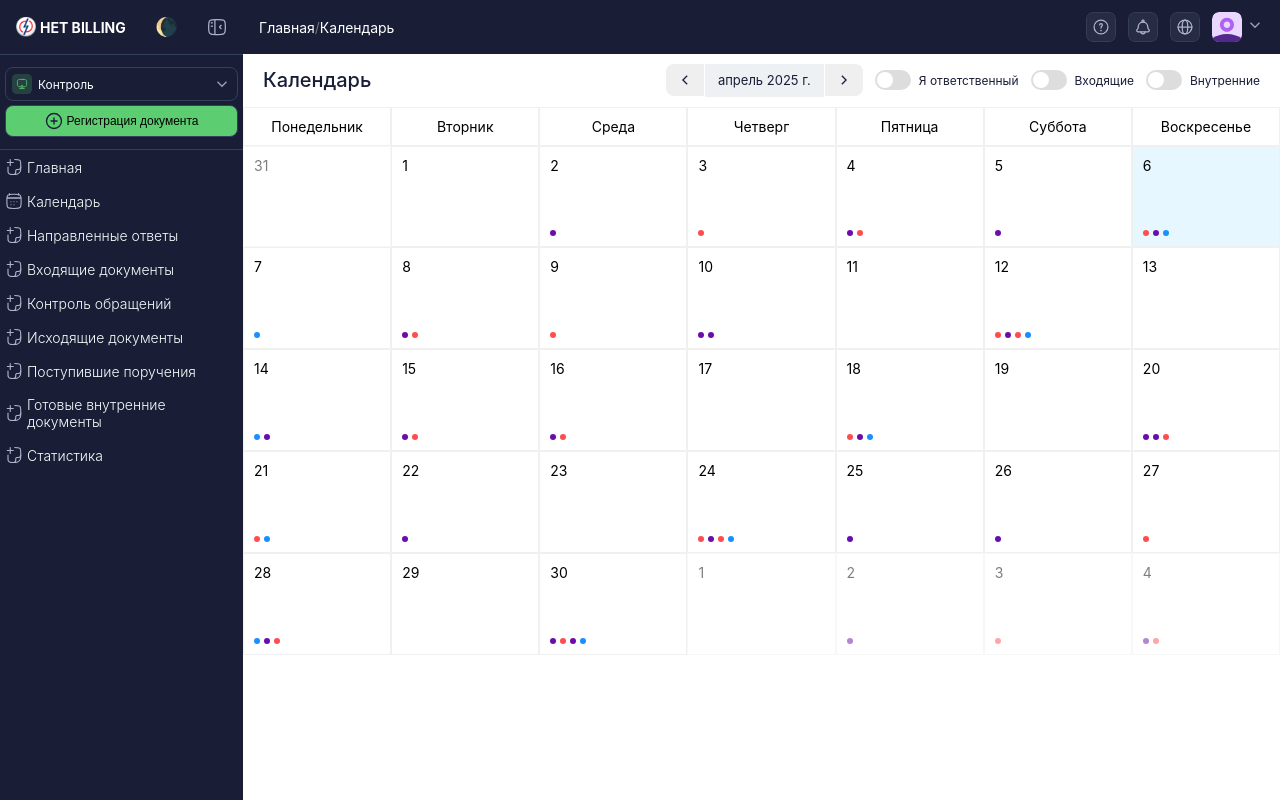
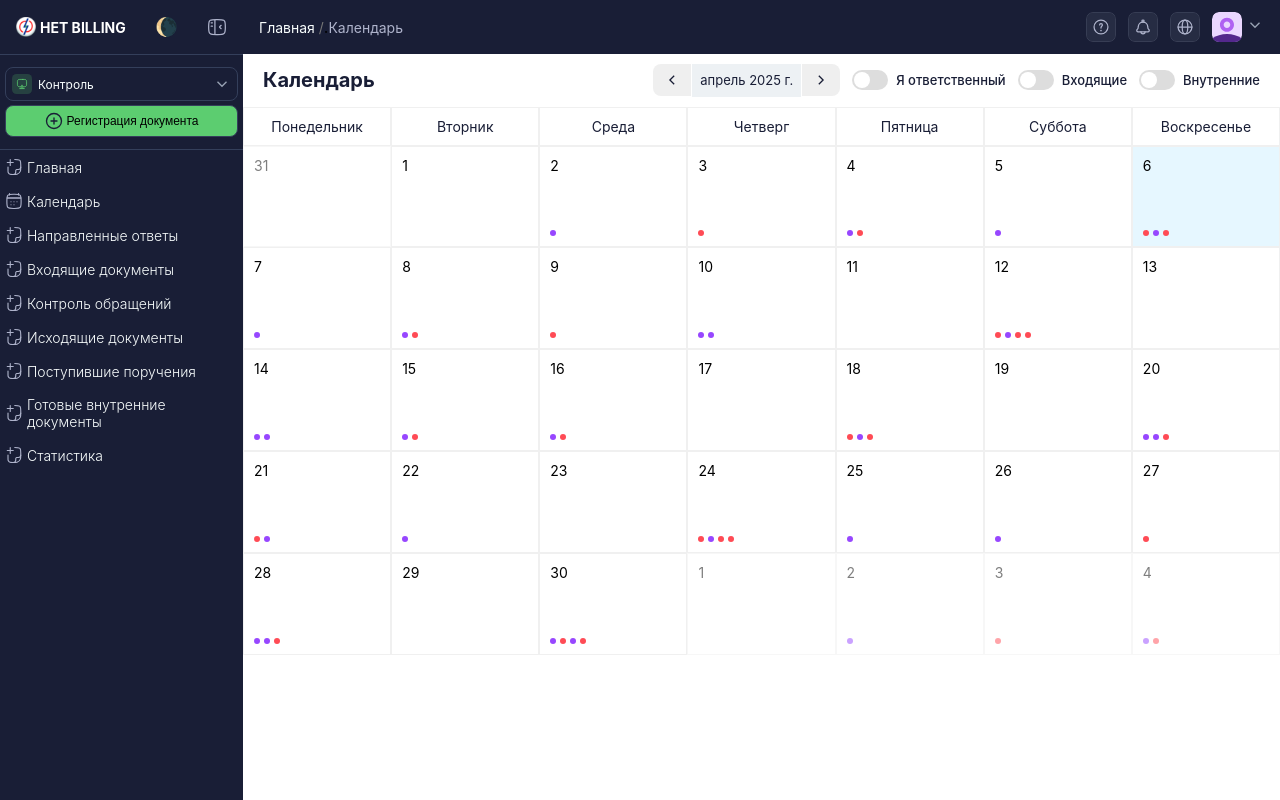
Before and after one commit to azimjon01/net-billing, a React (Vite) app: page /calendar in a window 1280 px wide. Built offline with nearby package versions, Linux system fonts and the light colour scheme.

Commit message:
all error fixed

```diff
--- a/src/components/ui/bread-crumb/BreadCrumb.styles.ts
+++ b/src/components/ui/bread-crumb/BreadCrumb.styles.ts
@@ -6,7 +6,7 @@ export const Wrapper = styled.div({
 });
 
 export const Crumb = styled.span({
-  color: "#fff",
+  color: "#AEB3CB",
   fontWeight: 400,
   fontSize: 14,
 
@@ -19,3 +19,17 @@ export const Crumb = styled.span({
     content: '""',
   },
 });
+
+export const Internal = styled.span((props) => ({
+  color: props.theme.colors.tertiary,
+  fontWeight: 400,
+  fontSize: 14,
+  "&::after": {
+    content: '"/"',
+    color: "#777",
+  },
+
+  "&:last-of-type::after": {
+    content: '""',
+  },
+}));
--- a/src/components/ui/bread-crumb/BreadCrumb.tsx
+++ b/src/components/ui/bread-crumb/BreadCrumb.tsx
@@ -1,6 +1,6 @@
 import { useLocation } from "react-router-dom";
 import { breadCrumbMap } from "./BreadCrumbMap";
-import { Crumb, Wrapper } from "./BreadCrumb.styles";
+import { Crumb, Internal, Wrapper } from "./BreadCrumb.styles";
 
 export const BreadCrumb = () => {
   const location = useLocation();
@@ -13,7 +13,9 @@ export const BreadCrumb = () => {
     return label ? <Crumb key={path}> {label}</Crumb> : null;
   });
 
-  return <Wrapper>{[<Crumb key="/">Главная</Crumb>, ...crumbs]}</Wrapper>;
+  return (
+    <Wrapper>{[<Internal key="/">Главная </Internal>, ".", ...crumbs]}</Wrapper>
+  );
 };
 
 export default BreadCrumb;
--- a/src/components/ui/calendar/Calendar.constanta.ts
+++ b/src/components/ui/calendar/Calendar.constanta.ts
@@ -1,7 +1,6 @@
 export const eventColors = {
-  responsible: "#6a0dad",
-  outgoing: "#ff4d4f",
-  internal: "#1890ff",
+  responsible: "#9747FF",
+  outgoing: "#FF4B55",
 };
 
 export const WEEKDAYS = [
--- a/src/components/ui/calendar/Calendar.styles.ts
+++ b/src/components/ui/calendar/Calendar.styles.ts
@@ -14,7 +14,7 @@ export const CalendarHeader = styled.div({
 
 export const CalendarTitle = styled.h1((props) => ({
   fontSize: 20,
-  fontWeight: 500,
+  fontWeight: 700,
   color: props.theme.colors.primary,
 }));
 
@@ -47,7 +47,7 @@ export const ChevronButton = styled.button(({ rotate }: CevronButtonProps) => ({
 }));
 
 export const Year = styled.div({
-  padding: "8.3px 13px",
+  padding: "8.3px 8px",
   background: "#EDF1F4",
 });
 
@@ -67,15 +67,16 @@ export const WeekdayRow = styled.div({
   gridTemplateColumns: "repeat(7,1fr)",
 });
 
-export const WeekdayCell = styled.div({
+export const WeekdayCell = styled.div((props) => ({
   border: "1px solid #f0f0f0",
+  color: props.theme.colors.primary,
   padding: 10,
   display: "flex",
   flexDirection: "column",
   justifyContent: "space-between",
   fontSize: 14,
   textAlign: "center",
-});
+}));
 
 export const WeekRow = styled.div({
   display: "grid",
--- a/src/components/ui/calendar/Calendar.types.ts
+++ b/src/components/ui/calendar/Calendar.types.ts
@@ -1,4 +1,4 @@
-export type EventType = "responsible" | "outgoing" | "internal";
+export type EventType = "responsible" | "outgoing";
 
 export interface CalendarDay {
   date: number;
--- a/src/components/ui/calendar/Calendar.utils.ts
+++ b/src/components/ui/calendar/Calendar.utils.ts
@@ -9,9 +9,9 @@ export const getCalendarWeeks = (
 
   const firstDayOfMonth = new Date(year, month, 1);
   const current = new Date(firstDayOfMonth);
-  current.setDate(current.getDate() - ((current.getDay() + 6) % 7)); // Dushanbaga surish
+  current.setDate(current.getDate() - ((current.getDay() + 6) % 7));
 
-  const endDate = new Date(year, month + 1, 1); // keyingi oy boshi
+  const endDate = new Date(year, month + 1, 1);
 
   while (current < endDate || current.getDay() !== 1) {
     const week: CalendarDay[] = [];
@@ -42,9 +42,9 @@ const generateFakeEvents = (date: Date): { type: EventType }[] => {
   const result: { type: EventType }[] = [];
   if (day % 5 === 0) result.push({ type: "responsible" });
   if (day % 3 === 0) result.push({ type: "outgoing" });
-  if (day % 7 === 0) result.push({ type: "internal" });
+  if (day % 7 === 0) result.push({ type: "responsible" });
   if (day % 2 === 0) result.push({ type: "responsible" });
   if (day % 4 === 0) result.push({ type: "outgoing" });
-  if (day % 6 === 0) result.push({ type: "internal" });
+  if (day % 6 === 0) result.push({ type: "outgoing" });
   return result;
 };
--- a/src/components/ui/responsible-toggle/ResponsibleToggle.styles.ts
+++ b/src/components/ui/responsible-toggle/ResponsibleToggle.styles.ts
@@ -66,7 +66,7 @@ export const Slider = styled.span<{
 });
 
 export const SliderTitle = styled.p((props) => ({
-  fontSize: 12,
-  fontWeight: 400,
+  fontSize: 13,
+  fontWeight: 500,
   color: props.theme.colors.primary,
 }));
```
